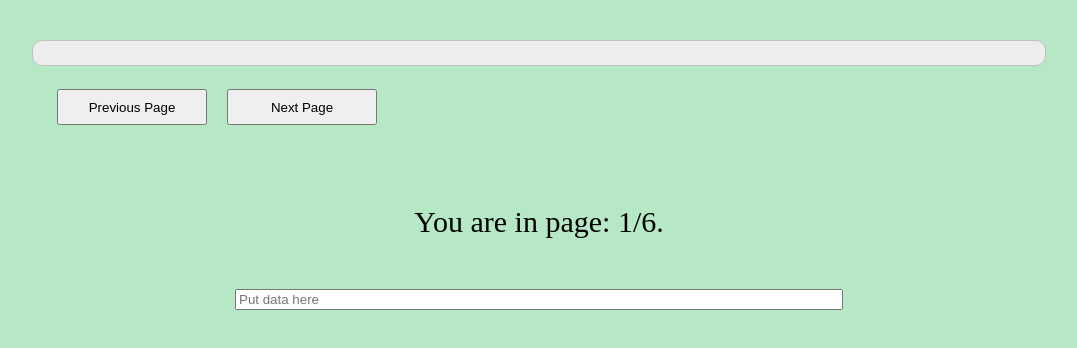
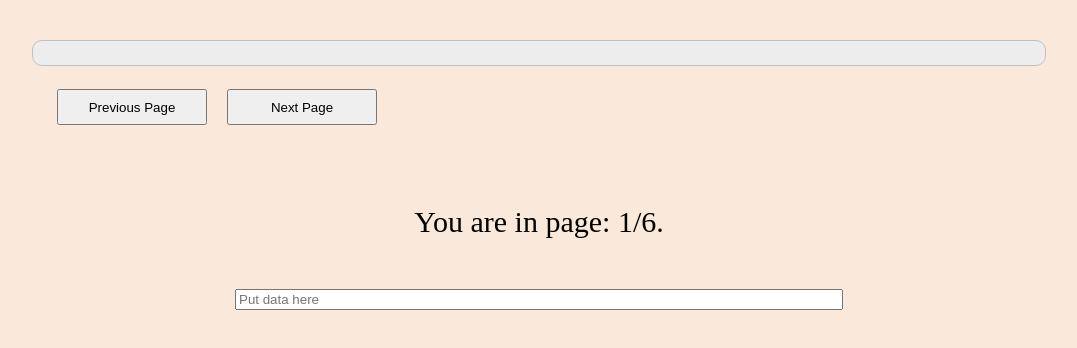
Before and after one commit to emanuelazevedo/progress-bar-react, a React (Create React App) app: page / in a window 1280 px wide. Shown: the top 348 px of the page, without its empty margins (101-1178 px from the left). Built offline with nearby package versions, Linux system fonts and the light colour scheme.

Commit message:
change of background color and organization of functions

```diff
--- a/src/components/App.js
+++ b/src/components/App.js
@@ -56,6 +56,19 @@ const ProgressBar = ({progress}) => {
         <div style={{...contentStyle, width: state}}>
           {progress > 5 ? state : ''}
         </div>
+      </div>
+    );
+};
+
+const FinishedResults = ({finalResultMap}) => {
+    return (
+      <div>
+          <div style={pageInfoSection}>
+            You finished!
+          </div>
+          <div style={mapSection}>
+            {finalResultMap}
+          </div>
       </div>
     );
 };
@@ -131,21 +144,14 @@ const App = () => {
             </div>
             <div>
               <input placeholder="Put data here"
-              style={inputField}
-              onChange={ e => setFormData(e.target.value) }
+                style={inputField}
+                onChange={ e => setFormData(e.target.value) }
               />
             </div>
           </div>
         </>
         :
-        <div>
-          <div style={pageInfoSection}>
-            You finished!
-          </div>
-          <div style={mapSection}>
-            {finalResultMap}
-          </div>
-        </div>
+        <FinishedResults finalResultMap={finalResultMap} />
       }
 
     </div>
--- a/src/index.css
+++ b/src/index.css
@@ -1,3 +1,3 @@
 html {
-    background-color: #b7e8c5;
+    background-color: #fae9da;
 }
```
